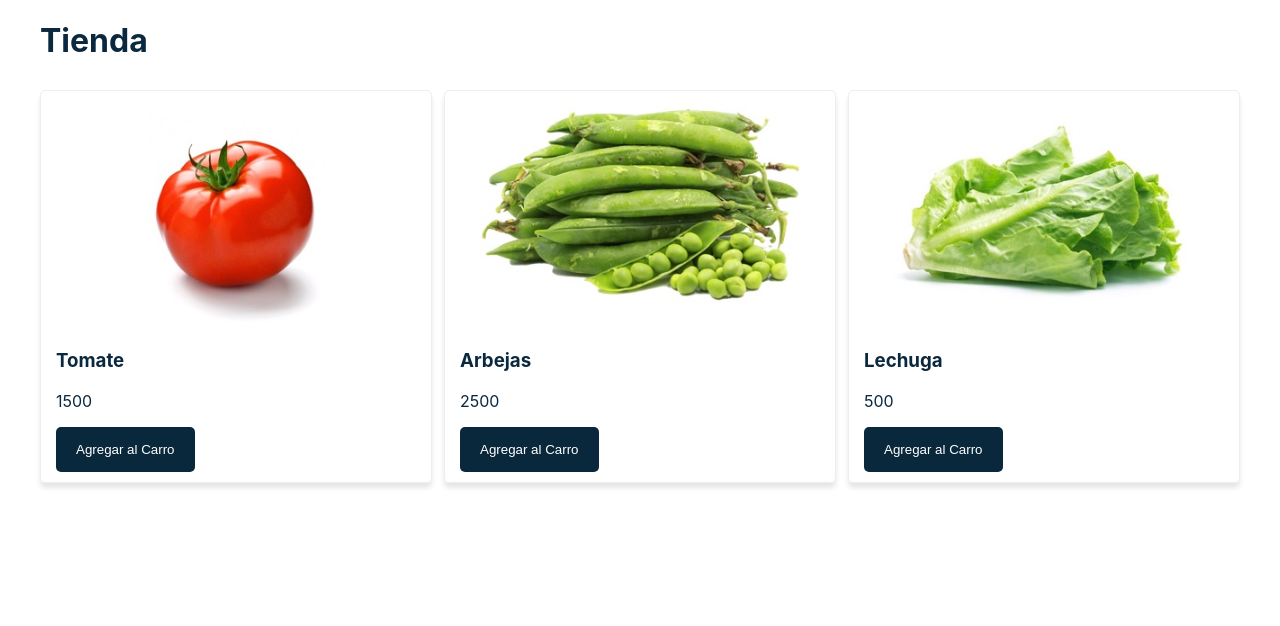
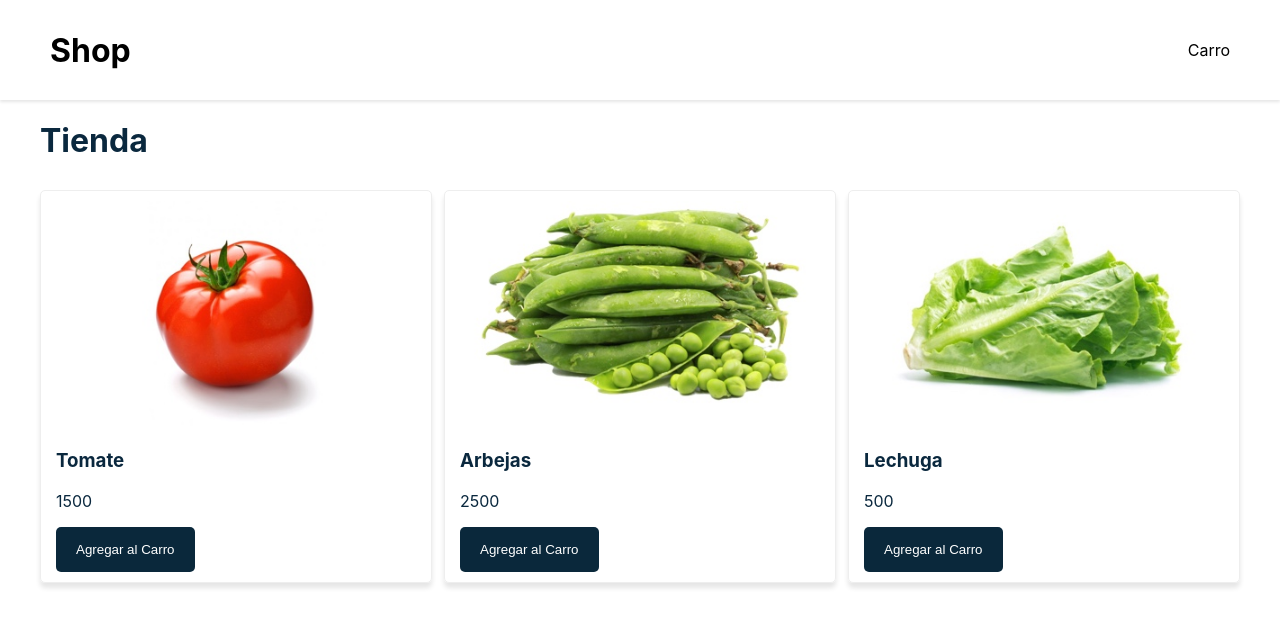
Before and after one commit to benjaNygit/tienda-online-react, a React (Create React App) app: page / in a window 1280 px wide. Shown: the top 626 px of the page. Built offline with nearby package versions, Linux system fonts and the light colour scheme.

Commit message:
Componentes navbar y logo

```diff
--- a/src/App.js
+++ b/src/App.js
@@ -2,6 +2,7 @@
 import Productos from './components/Productos.js';
 import Layout from './components/Layout.js';
 import Title from './components/Title.js';
+import Navbar from './components/Navbar.js';
 
 class App extends Component {
   state = {
@@ -14,13 +15,16 @@
 
   render() {
     return (
+      <div>
+        <Navbar />
         <Layout>
-        <Title/>
+          <Title />
           <Productos
             agregarAlCarro={() => console.log('Metodo Agregar al carro.')}
             productos={this.state.productos}
           />
         </Layout>
+      </div>
     );
   }
 }
--- /dev/null
+++ b/src/components/Logo.js
@@ -0,0 +1,20 @@
+import { Component } from 'react';
+
+const styles = {
+  logo: {
+    fontWeight: '700',
+    fontSize: '2rem',
+  }
+}
+
+class Logo extends Component {
+  render() {
+    return (
+      <div style={styles.logo}>
+        Shop
+      </div>
+    );
+  }
+}
+
+export default Logo;
--- /dev/null
+++ b/src/components/Navbar.js
@@ -0,0 +1,28 @@
+import { Component } from 'react';
+import Logo from './Logo.js';
+
+const styles = {
+	navbar: {
+		display: 'flex',
+		flexDirection: 'row',
+		alignItems: 'center',
+		height: '100px',
+		justifyContent: 'space-between',
+		position: 'relative',
+		padding: '0 50px',
+		boxShadow: '0 2px 3px rgb(0,0,0,0.1)',
+	}
+}
+
+class Navbar extends Component {
+	render() {
+		return (
+			<nav style={styles.navbar}>
+				<Logo />
+				<p>Carro</p>
+			</nav>
+		);
+	}
+}
+
+export default Navbar;
```
Lines whose indentation alone changed are shown as unchanged.
